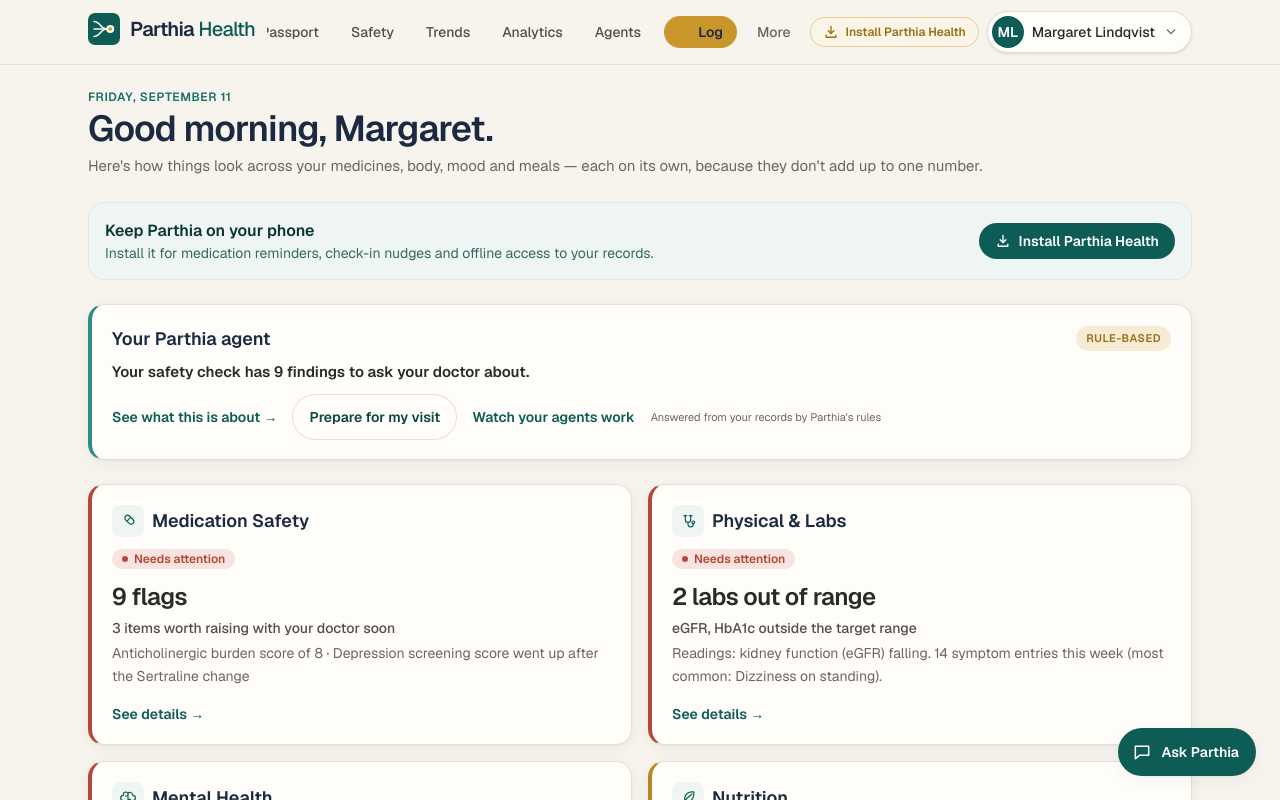
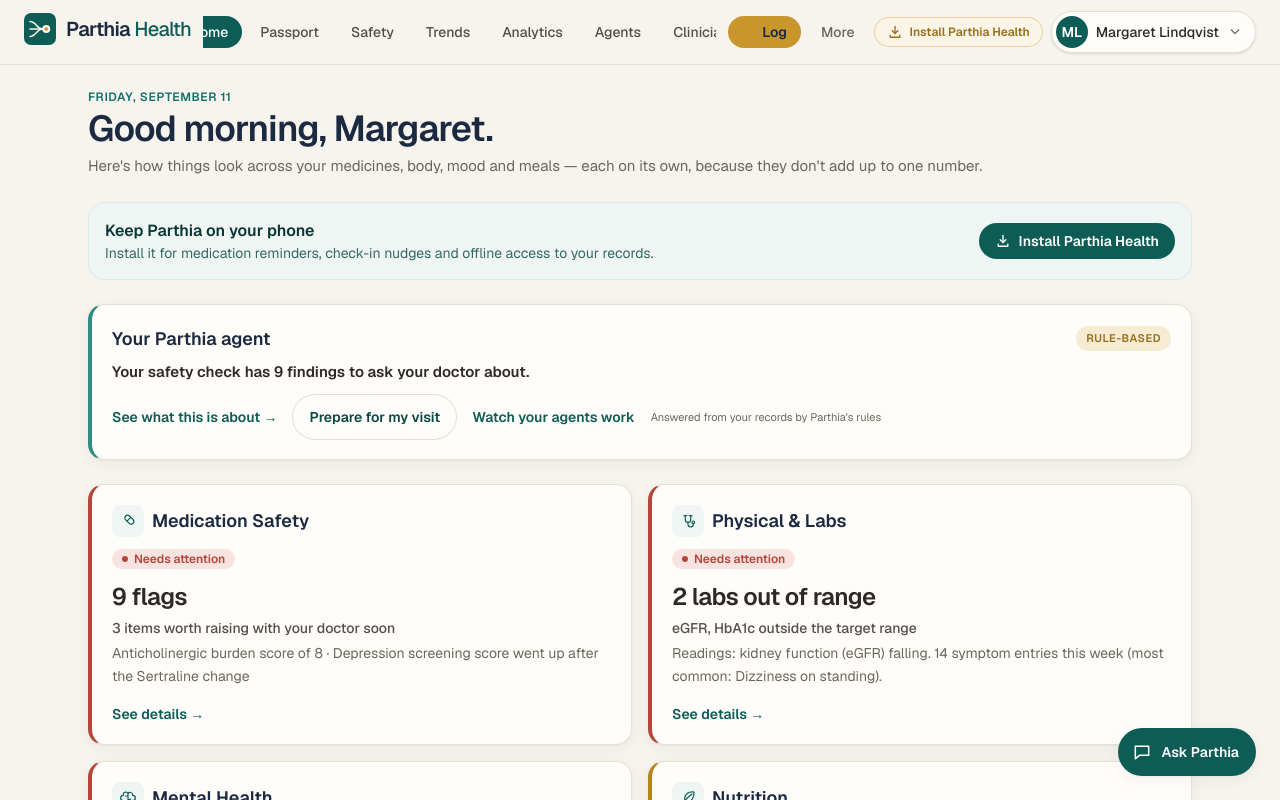
Before and after one commit to santiago9107/hackathon_parthia, a Next.js app: page / in a window 1280 px wide. Shown: the top 800 px of the page. Built offline with nearby package versions, Linux system fonts and the light colour scheme.

Commit message:
fix: widen shared release header

```diff
--- a/src/components/AppShell.tsx
+++ b/src/components/AppShell.tsx
@@ -50,7 +50,7 @@
   return (
     <div className="flex min-h-dvh flex-col">
       <header className="print-hidden sticky top-0 z-30 border-b border-line bg-cream/90 backdrop-blur safe-top">
-        <div className={`mx-auto flex h-16 items-center justify-between gap-3 px-4 sm:px-6 ${clinicianSurface ? "max-w-[1440px]" : "max-w-6xl"}`}>
+        <div className="mx-auto flex h-16 max-w-[1440px] items-center justify-between gap-3 px-4 sm:px-6">
           <Link href="/start/" className="shrink-0" aria-label="Parthia Health: choose the patient or clinician side">
             <Wordmark />
           </Link>
```
